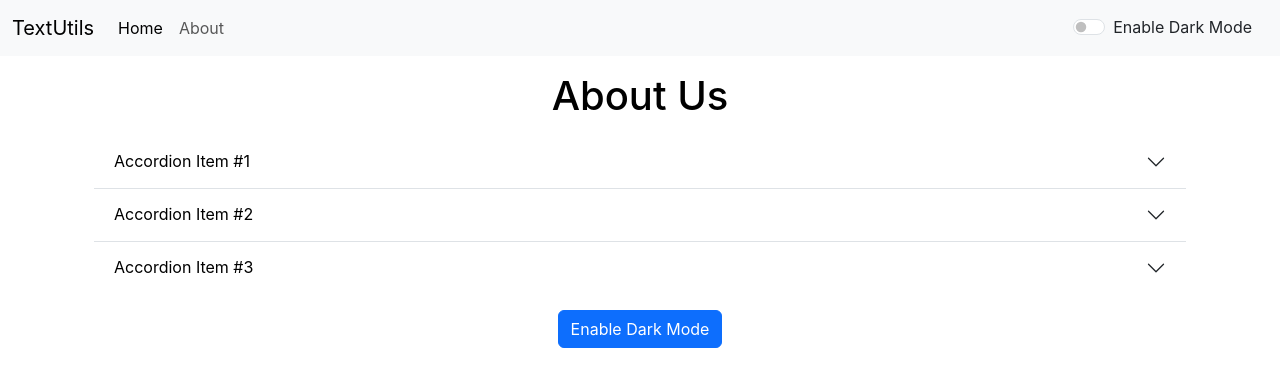
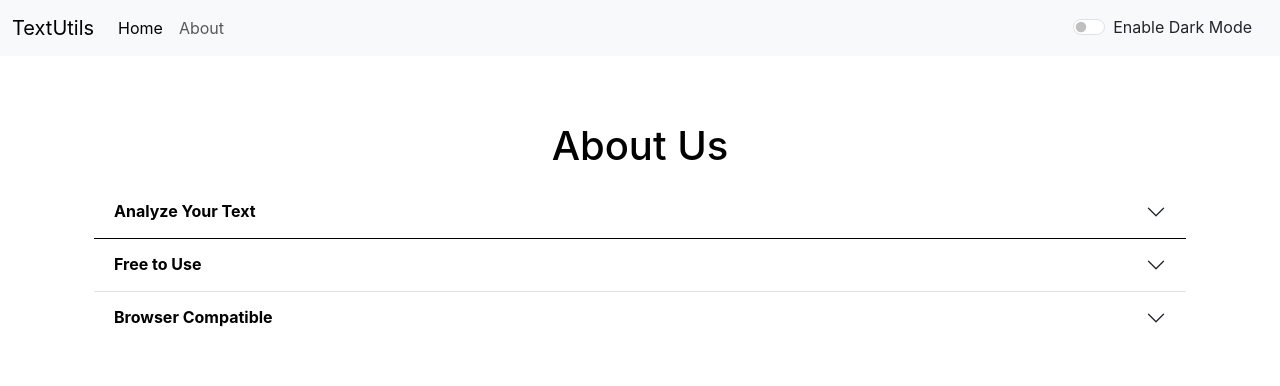
Before and after one commit to KhushBakht334/TextUtlis, a React (Create React App) app in the folder my-app/: page /about in a window 1280 px wide. Shown: the top 386 px of the page. Built offline with nearby package versions, Linux system fonts and the light colour scheme.

Commit message:
new changes

```diff
--- a/my-app/src/App.js
+++ b/my-app/src/App.js
@@ -46,10 +46,10 @@ function App() {
     {/* <div className="container my-3">
     <TextForm heading="Enter the text to analyze below" mode={mode} showAlert={showAlert}/>
     </div> */}
-    {/* <About/> */}
+
     <div className="container my-3">
     <Routes>
-          <Route exact path="/about" element={<About />} />
+          <Route exact path="/about" element={<About mode={mode}/ >}  />
           <Route exact path="/" element={<TextForm heading="Enter the text to analyze below" mode={mode} showAlert={showAlert}/>} />
         </Routes>
       </div>
--- a/my-app/src/components/About.js
+++ b/my-app/src/components/About.js
@@ -1,28 +1,13 @@
-import { useState } from 'react';
 
-function About(){
-    const [myStyle, setMyStyle]=useState({
-        color: `black`,
-        backgroundColor: `white`
-    })
-    const [btnText, setBtnText]=useState("Enable Dark Mode")
-
-    const toggleStyle=()=>{
-        if(myStyle.color === `black`){
-            setMyStyle({
-                color: `white`,
-        backgroundColor: `black`,
-        border: `1px solid white`
-            })
-            setBtnText("Enable Light Mode")
-        }
-            else{
-                setMyStyle({
-                color: `black`,
-        backgroundColor: `white`
-            })
-            setBtnText("Enable Dark Mode")
-        }
+function About({mode}){
+    // const [myStyle, setMyStyle]=useState({
+    //     color: `black`,
+    //     backgroundColor: `white`
+    // })
+    let myStyle={
+        color: mode===`dark`? `white`: `black`,
+        backgroundColor: mode===`dark`? `#495057`: `white`,
+        borderColor: mode===`dark`? `white`: `black`
     }
     return (
             <div className="container" style={myStyle}>
@@ -31,35 +16,34 @@ function About(){
     <div className="accordion-item" style={myStyle}>
         <h2 className="accordion-header">
         <button className="accordion-button collapsed" style={myStyle} type="button" data-bs-toggle="collapse" data-bs-target="#flush-collapseOne" aria-expanded="false" aria-controls="flush-collapseOne">
-            Accordion Item #1
+       <strong> Analyze Your Text</strong>
         </button>
         </h2>
         <div id="flush-collapseOne" className="accordion-collapse collapse" data-bs-parent="#accordionFlushExample">
-        <div className="accordion-body">Placeholder content for this accordion, which is intended to demonstrate the <code>.accordion-flush</code> class. This is the first item's accordion body.</div>
+        <div className="accordion-body">"TextUtils" is a web application designed to help users gain insights into their written content. The app allows users to paste or type their text into the provided text box and perform a variety of text analysis functions such as word count, character count, and reading time estimation. The app also provides an option to convert the text to uppercase or lowercase and replace specific words or phrases within the text. This makes it easy for users to quickly identify key information within their content and make necessary changes. With its simple and intuitive interface, Analyze Your Text is a valuable tool for anyone looking to improve their writing skills, from students to professionals.</div>
         </div>
     </div>
     <div className="accordion-item">
         <h2 className="accordion-header">
         <button className="accordion-button collapsed" style={myStyle} type="button" data-bs-toggle="collapse" data-bs-target="#flush-collapseTwo" aria-expanded="false" aria-controls="flush-collapseTwo">
-            Accordion Item #2
+           <strong>Free to Use</strong>
         </button>
         </h2>
         <div id="flush-collapseTwo" className="accordion-collapse collapse" data-bs-parent="#accordionFlushExample">
-        <div className="accordion-body" style={myStyle}>Placeholder content for this accordion, which is intended to demonstrate the <code>.accordion-flush</code> class. This is the second item's accordion body. Let's imagine this being filled with some actual content.</div>
+        <div className="accordion-body" style={myStyle}>"TextUtils" is a completely free web application that can be accessed by anyone with an internet connection. There are no hidden fees, subscriptions, or limitations on the number of times a user can access the app. This makes it an ideal tool for students, professionals, or anyone else who needs to analyze their written content quickly and efficiently without worrying about any financial costs. The app is designed to be user-friendly and accessible, so anyone can use it with ease. Users can simply type or paste their text into the provided text box, perform the desired text analysis functions, and get instant results. With its no-charge policy, TextUtils is a valuable resource for anyone who wants to improve their writing skills without breaking the bank.</div>
         </div>
     </div>
     <div className="accordion-item" style={myStyle}>
         <h2 className="accordion-header">
         <button className="accordion-button collapsed" style={myStyle} type="button" data-bs-toggle="collapse" data-bs-target="#flush-collapseThree" aria-expanded="false" aria-controls="flush-collapseThree">
-            Accordion Item #3
+           <strong>Browser Compatible</strong>
         </button>
         </h2>
         <div id="flush-collapseThree" className="accordion-collapse collapse" data-bs-parent="#accordionFlushExample">
-        <div className="accordion-body">Placeholder content for this accordion, which is intended to demonstrate the <code>.accordion-flush</code> class. This is the third item's accordion body. Nothing more exciting happening here in terms of content, but just filling up the space to make it look, at least at first glance, a bit more representative of how this would look in a real-world application.</div>
+        <div className="accordion-body">TextUtils is designed to be compatible with most modern web browsers, including Google Chrome, Mozilla Firefox, Safari, and Microsoft Edge. This ensures that users can access and use the app regardless of the browser they prefer to use. The app has been tested and optimized to work seamlessly on each of these browsers, so users can expect a consistent and reliable experience no matter which one they use. In addition, TextUtils is designed to be responsive, which means that the app can adapt to different screen sizes and devices, such as desktop computers, laptops, tablets, and smartphones. This makes it easy to access and use the app from virtually anywhere, making it a versatile tool for anyone who wants to improve their writing skills on the go.</div>
         </div>
     </div>
     </div>
-    <button onClick={toggleStyle} type="button" className="btn btn-primary my-3">{btnText}</button>
             </div>
     );
 }
--- a/my-app/src/components/Alert.js
+++ b/my-app/src/components/Alert.js
@@ -7,8 +7,10 @@ function Alert({alert}) {
    return lower.charAt(0).toUpperCase() + lower.slice(1) ;
   }
   return (
-      alert && <div className={`alert alert-${alert.type} alert-dismissible fade show`} role="alert">
+    <div style={{height:`50px`}}>
+      {alert && <div className={`alert alert-${alert.type} alert-dismissible fade show`} role="alert">
   <strong>{capitalize(alert.type)}</strong>: {alert.message}
+</div>}
 </div>
 
   )
--- a/my-app/src/components/TextForm.js
+++ b/my-app/src/components/TextForm.js
@@ -47,17 +47,17 @@ function TextForm({heading, mode, showAlert}) {
     backgroundColor: mode === 'dark' ? '#343a40' : 'lightblue', color: mode === 'dark' ? 'white' : 'black'
   }}></textarea>
 </div>
-<button className="btn btn-primary mx-3" onClick={handleUpClick}>Convert to Uppercase</button>
-<button className="btn btn-primary" onClick={handleLowClick}>Convert to Lowercase</button>
-<button className="btn btn-danger mx-5" onClick={deleteText}>Delete the text</button>
-<button className="btn btn-danger" onClick={replaceText}>Replace the text</button>
+<button className="btn btn-primary mx-1 my-1" onClick={handleUpClick}>Convert to Uppercase</button>
+<button className="btn btn-primary mx-1 my-1" onClick={handleLowClick}>Convert to Lowercase</button>
+<button className="btn btn-danger mx-1 my-1" onClick={deleteText}>Delete the text</button>
+<button className="btn btn-danger mx-1 my-1" onClick={replaceText}>Replace the text</button>
     </div>
     <div className='conatiner my-4' style={{
     color: mode === 'light' ? 'black' : 'white'
   }}>
       <h1>Your Text Summary</h1>
-      <p>Total {text.split(/\s+/).length-1} words and {text.length} characters.</p>
-      <p>{0.008 * (text.split(/\s+/).length-1)}minutes taken to read the word.</p>
+      <p>Total {text.split(" ").filter((element)=>{return element.length!==0}).length} words and {text.length} characters.</p>
+      <p>{0.008 * (text.split(" ").filter((element)=>{return element.length!==0}).length)}minutes taken to read the word.</p>
     </div>
     <h2 style={{
     color: mode === 'light' ? 'black' : 'white'
```
